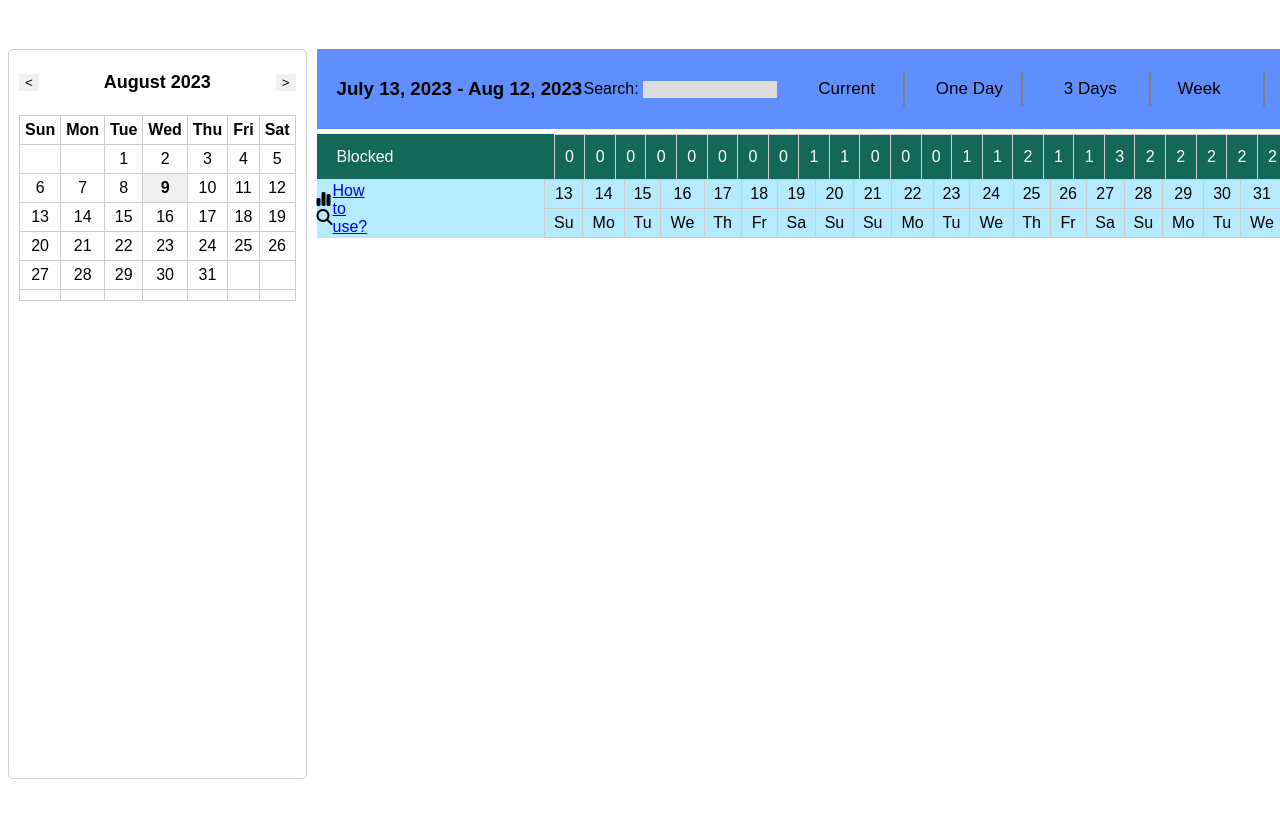
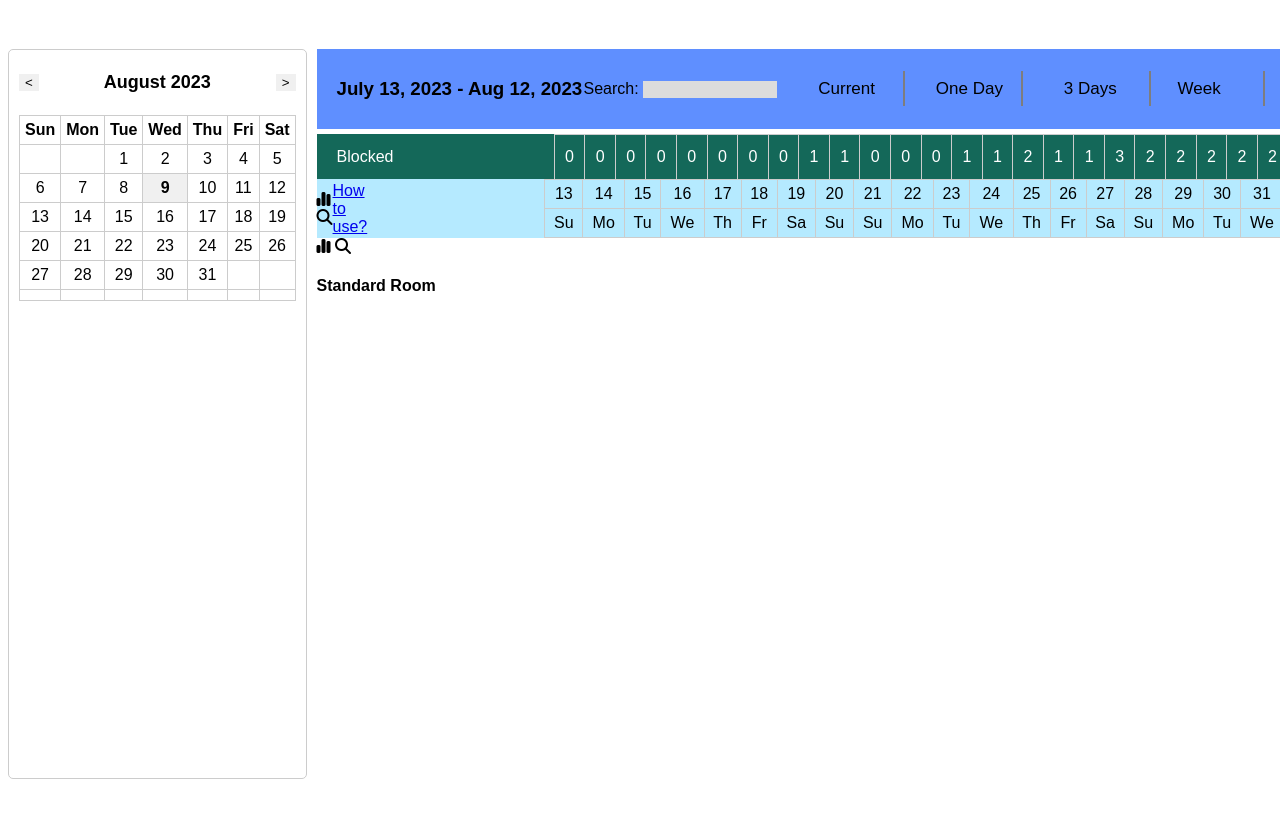
Before and after one commit to Vikalp-Mishra03/admin_dashboard, a plain HTML site: page index.html in a window 1280 px wide. Shown: the part 82-900 px from the top of the page. Drawn offline with Linux system fonts and the light colour scheme.

Commit message:
room section complete

```diff
--- a/index.html
+++ b/index.html
@@ -81,7 +81,6 @@
                     </ul>
                 </div>
             </div>
-
             <div class="blocked">
                 <div class="block">Blocked</div>
                 <table style="width: 80%;">
@@ -202,6 +201,14 @@
                     </table>
                 </div>
             </div>
+            <div class="room">
+                <div class="icon">
+                    <i class="fa-solid fa-chart-simple"></i>
+                    <i class="fa-solid fa-magnifying-glass"></i>
+                </div>
+                <h4>Standard Room</h4>
+
+            </div>
         </div>
     </main>
 
```
